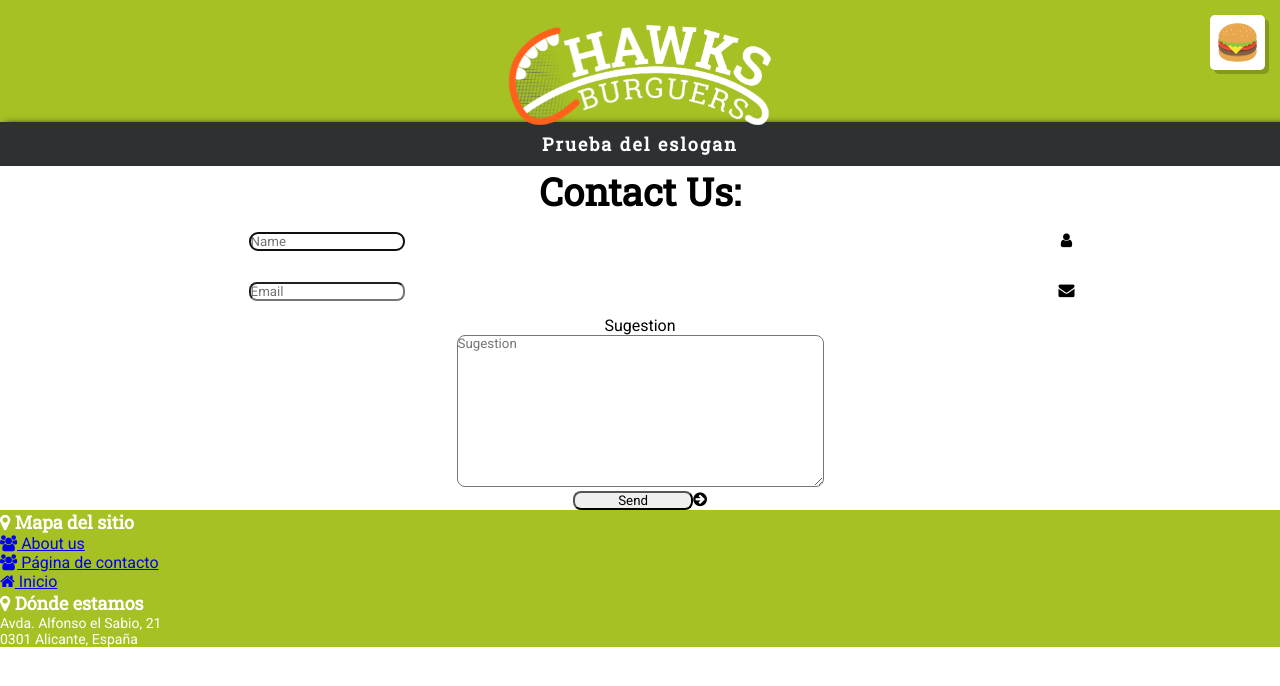
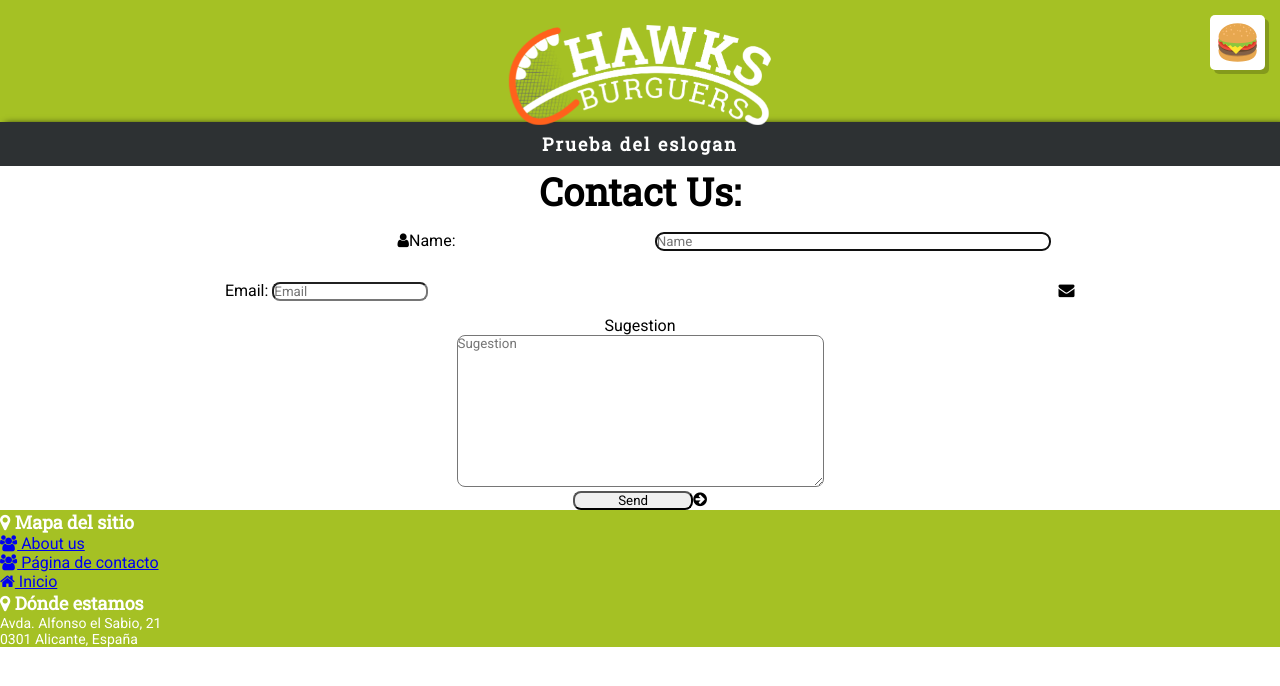
Before and after one commit to cArlitXs/HawksBurgers, a Jekyll site: the page built from contacto.html, in a window 1280 px wide. Shown: the top 686 px of the page. Built offline with Jekyll 4.4.1, drawn with Linux system fonts in a browser that asks for light colours.

Commit message:
ajustar cuadros

```diff
--- a/contacto.html
+++ b/contacto.html
@@ -13,18 +13,23 @@ menu: "yes"
 
 		<form>
 			<div class="row">
-				<div class="col-8">
-					<input id="name" type="text" id="Name" name="Name" size="20" placeholder="Name" required autofocus>
+				<div class="col-2 col-s-12">
 				</div>
-				<div class="col-4">
-					<i class="fa fa-user"></i>
+				<div class="col-4 col-s-6">
+					<label style="text-align: right;"><i class="fa fa-user"></i>Name:</label>
+				</div>
+				<div class="col-4 col-s-6">
+					<input id="name" style="width:100%;" type="text" name="Name" size="20" placeholder="Name" required autofocus>
+				</div>
+				<div class="col-2 col-s-12">
 				</div>
 			</div>
 			<div class="row">
-				<div class="col-8">
+				<div class="col-8 col-s-8">
+					<label>Email:</label>
 					<input id="mail" type="mail" id="Email" name="Email" size="20" placeholder="Email" required>
 					</div>
-				<div class="col-4">
+				<div class="col-4 col-s-4">
 					<i class="fa fa-envelope"></i>
 				</div>
 			</div>
```
